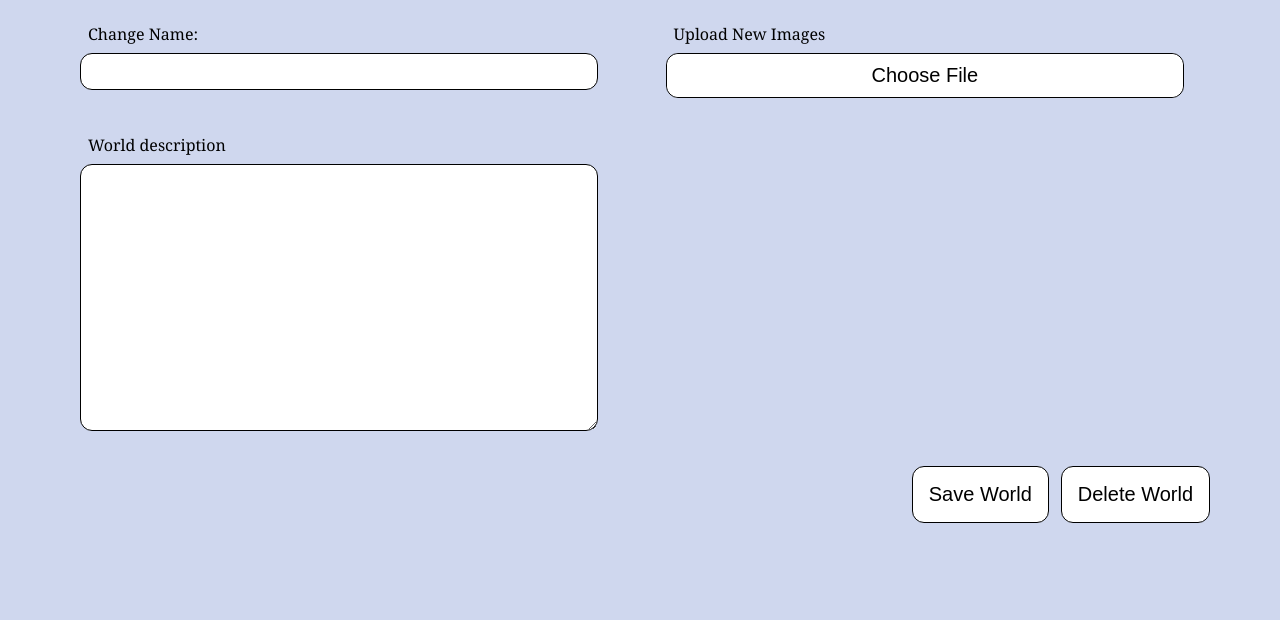
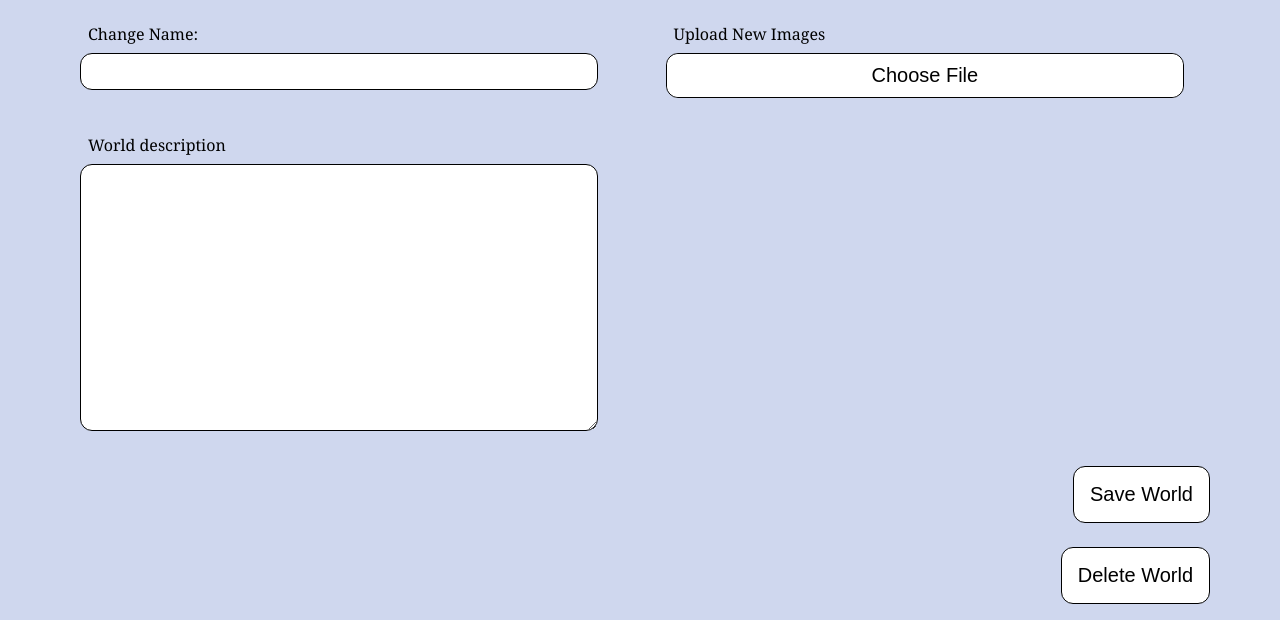
Before and after one commit to KyePi314/203.2, a Flask app: page /editworldinfo/ in a window 1280 px wide. Shown: the part 180-800 px from the top of the page. Run offline with Flask 3, Linux system fonts and the light colour scheme; parts of the project's set-up code (start-up, migrations or seed data) failed here and were passed over.

Commit message:
Final push for today. 21.06.2023

```diff
--- a/editprofile.py
+++ b/editprofile.py
@@ -15,8 +15,6 @@ from sqlalchemy.orm import sessionmaker
 #Way of handling routing that connect to the main app.
 profile = Blueprint('profile', __name__)
 
-#Must fix tomorrow.
-#Not currently working:
 @profile.route('/changeemail', methods=['GET', 'POST'])
 def changeemail():
     if request.method == 'GET':
@@ -39,7 +37,7 @@ def changeemail():
 
 @profile.route('/changepass', methods=['POST'])
 def changepass():
-        #Placeholder for now.
+
     newpass = request.form.get('password')
     confirmpass = request.form.get('confirmpassword')
     if(newpass != confirmpass):
--- a/templates/editworldinfo.html
+++ b/templates/editworldinfo.html
@@ -49,12 +49,14 @@
                             <input type="file" id="image" name="imageFile" accept="image/*" >
                     </div>
                     <div class="btn-group">
-                        <form action="/deleteworld" method="POST">
-                            <!--Add a confirmation here somehow-->
-                            <button class="btn" type="submit">Delete World</button>
-                          </form>
+
                         <button type="submit" class="btn">Save World</button>
                     </div>
+                </form>
+
+                <!--Add a confirmation here somehow-->
+                <form action="/deleteworld" method="POST">
+                    <button class="btn" type="submit">Delete World</button>
                 </form>
             </div>
        </main>
--- a/worlds.py
+++ b/worlds.py
@@ -45,6 +45,7 @@ def createworld():
 @create.route('/deleteworld', methods=['POST'])
 def deleteworld():
 
+    #Error: werkzeug.routing.exceptions.BuildError: Could not build url for endpoint 'main.editworldinfo'. Did you mean 'main.createworld' instead?
     worldname = session.query(World).filter(World.WorldName == exportworldname).first()
     session.delete(worldname)
     session.commit()
```
